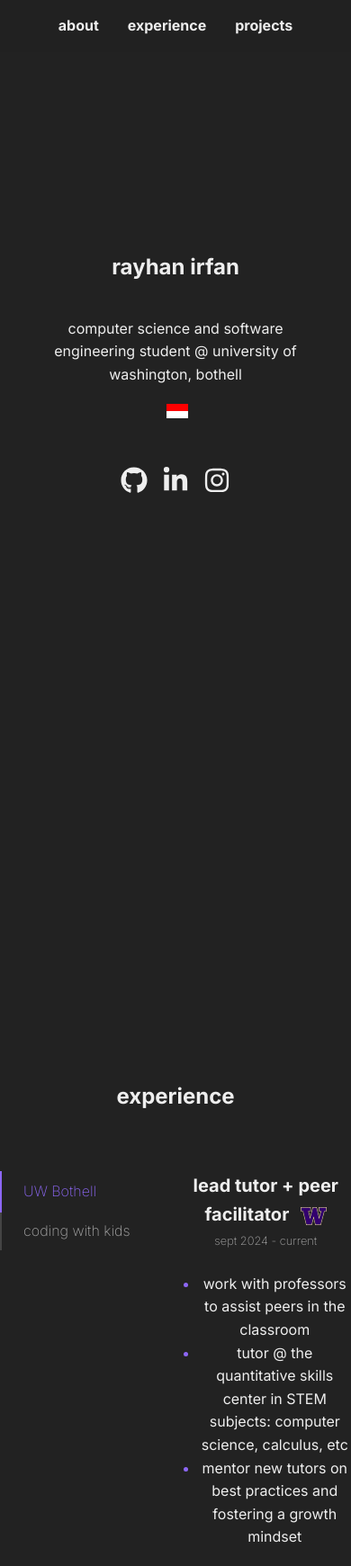
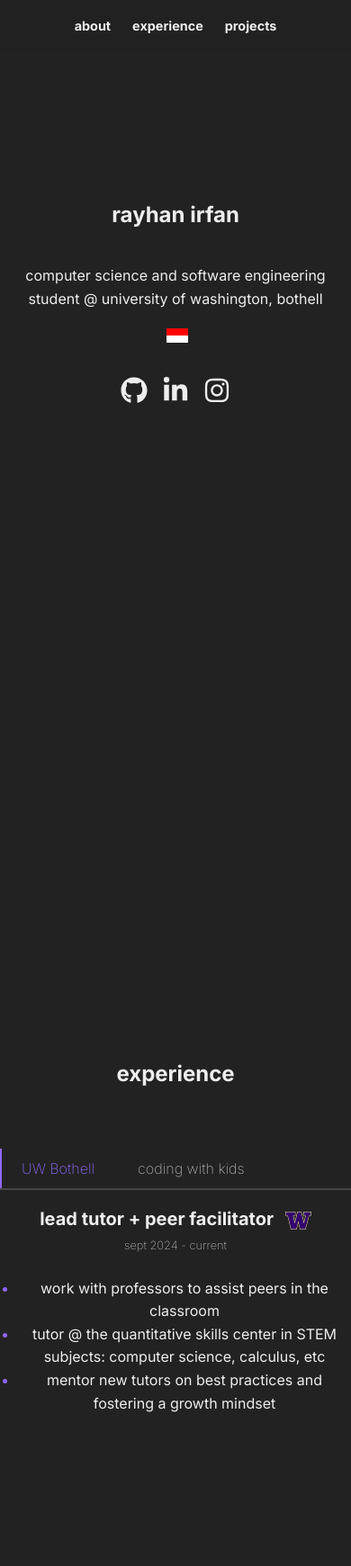
Before and after one commit to notrayhan/notrayhan.github.io, an Eleventy site: page index.md in a window 390 px wide. Shown: the top 1741 px of the page at 90% size. Built offline with nearby package versions, Linux system fonts and the light colour scheme; Eleventy itself is replaced by a stand-in of ours; files that its build step writes are made by us from their sources.

Commit message:
A little bit more cleanup, also making mobile view tolerable lol

```diff
--- /dev/null
+++ b/_data/navigation.json
@@ -0,0 +1,14 @@
+[
+  {
+    "text": "about",
+    "url": "#page-1"
+  },
+  {
+    "text": "experience",
+    "url": "#page-2"
+  },
+  {
+    "text": "projects",
+    "url": "#page-3"
+  }
+]
--- a/_includes/base.njk
+++ b/_includes/base.njk
@@ -11,9 +11,9 @@
     <header id="main-header">
         <nav>
           <ul>
-            <li><a href="#page-1">about</a></li>
-            <li><a href="#page-2">experience</a></li>
-            <li><a href="#page-3">projects</a></li>
+            {% for item in navigation %}
+              <li><a href="{{ item.url }}">{{ item.text }}</a></li>
+            {% endfor %}
           </ul>
         </nav>
     </header>
@@ -55,17 +55,16 @@
         <div class="content-wrapper">
             <h1 class="section-title">projects</h1>
             <div class="projects-grid">
-                {% for project in projects %}
-                    <a href="{{ project.link }}" target="_blank" rel="noopener noreferrer" class="project-card-link">
-                        <div class="project-card">
-                            <img src="{{ project.image }}" alt="{{ project.alt }}" class="project-image">
-                            <div class="project-content">
-                                <h3>{{ project.title }}</h3>
-                                <p>{{ project.description }}</p>
-                            </div>
+                <a href="https://linktr.ee/whatnowaudio" target="_blank" rel="noopener noreferrer" class="project-card-link">
+                    <div class="project-card">
+                        <img src="/img/whatnow.jpeg" alt="what now band photo" class="project-image">
+                        <div class="project-content">
+                            <h3>what now</h3>
+                            <p>based in seattle, we make music in a bedroom for you to enjoy in your bedroom</p>
                         </div>
-                    </a>
-                {% endfor %}
+                    </div>
+                </a>
+                <!-- You can add more project cards here in the future -->
             </div>
         </div>
     </section>
--- a/_includes/style.css
+++ b/_includes/style.css
@@ -197,16 +197,12 @@ main, #page-2 .content-wrapper, #page-3 .content-wrapper, .social-links, #main-h
 .sticky {
   position: fixed;
   top: 0; left: 0; right: 0;
-  background-color: rgba(34, 34, 34, 0.9); /* Semi-transparent background */
-  backdrop-filter: blur(10px); /* Frosted glass effect */
-  -webkit-backdrop-filter: blur(10px);
-  /* Add padding back to the header to cover the full area */
   padding: 1rem 0;
   margin-top: 0;
   z-index: 1000;
 }
 
-/* --- Experience Section Styles --- */
+/* --- Section Styles --- */
 .section-title {
   margin-bottom: 4rem; /* Adjust this value to increase/decrease space */
 }
@@ -352,3 +348,45 @@ main, #page-2 .content-wrapper, #page-3 .content-wrapper, .social-links, #main-h
 .project-content {
   padding: 1.5rem;
 }
+
+/* --- Responsive Styles for Mobile --- */
+@media (max-width: 768px) {
+  .content {
+    padding: 1rem;
+  }
+
+  /* Reduce top padding on mobile for all pages */
+  .full-page,
+  #page-2,
+  #page-3 {
+    padding-top: 15vh;
+  }
+
+  /* Adjust header navigation for smaller screens */
+  #main-header nav ul {
+    gap: 1.5rem;
+  }
+
+  #main-header nav a {
+    font-size: 0.9rem;
+  }
+
+  /* Stack the jobs section vertically on mobile */
+  .jobs-container {
+    flex-direction: column;
+    gap: 1rem;
+  }
+
+  .job-tabs {
+    flex-direction: row; /* Arrange tabs horizontally */
+    overflow-x: auto;   /* Allow horizontal scrolling for tabs if they overflow */
+    border-left: none;
+    border-bottom: 2px solid #444; /* Move border to the bottom */
+  }
+
+  .job-tab {
+    border-left: none;
+    border-bottom: 2px solid transparent; /* Prepare for active state */
+    margin-bottom: -2px; /* Align with the container's bottom border */
+  }
+}
--- a/js/scroll-animations.js
+++ b/js/scroll-animations.js
@@ -3,13 +3,7 @@ document.addEventListener('DOMContentLoaded', () => {
   const header = document.getElementById('main-header');
 
   if (header) {
-    let headerHeight = 0;
-
-    // Recalculate the sticky point after animations have finished
-    setTimeout(() => {
-      // Get the full height of the header
-      const headerStyles = window.getComputedStyle(header);
-      headerHeight = header.offsetHeight; // header has padding, not margin-top now
+    const headerHeight = header.offsetHeight; // Get the header's height
 
     function handleStickyHeader() {
       if (window.scrollY > 0) {
@@ -20,11 +14,8 @@ document.addEventListener('DOMContentLoaded', () => {
         document.body.style.paddingTop = '0';
       }
     }
-
     window.addEventListener('scroll', handleStickyHeader);
-      // Call once on load to set initial state if already scrolled (e.g., after refresh)
-      handleStickyHeader();
-    }, 1500); // 1500ms = 1.5s, safely after the header animation (0.6s + 0.8s)
+    handleStickyHeader(); // Call once on load to set initial state
   }
 
   let lastY = 0; // To keep track of scroll direction
```
Also changed, not shown: 3 other files. Lines whose indentation alone changed are shown as unchanged.
